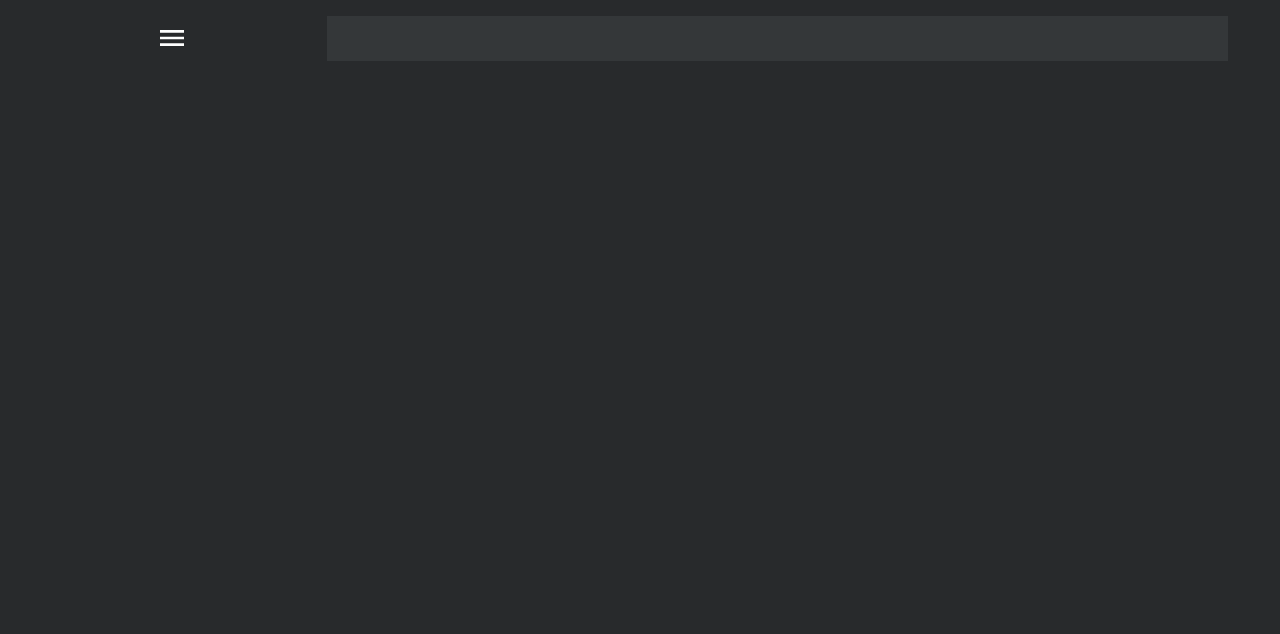
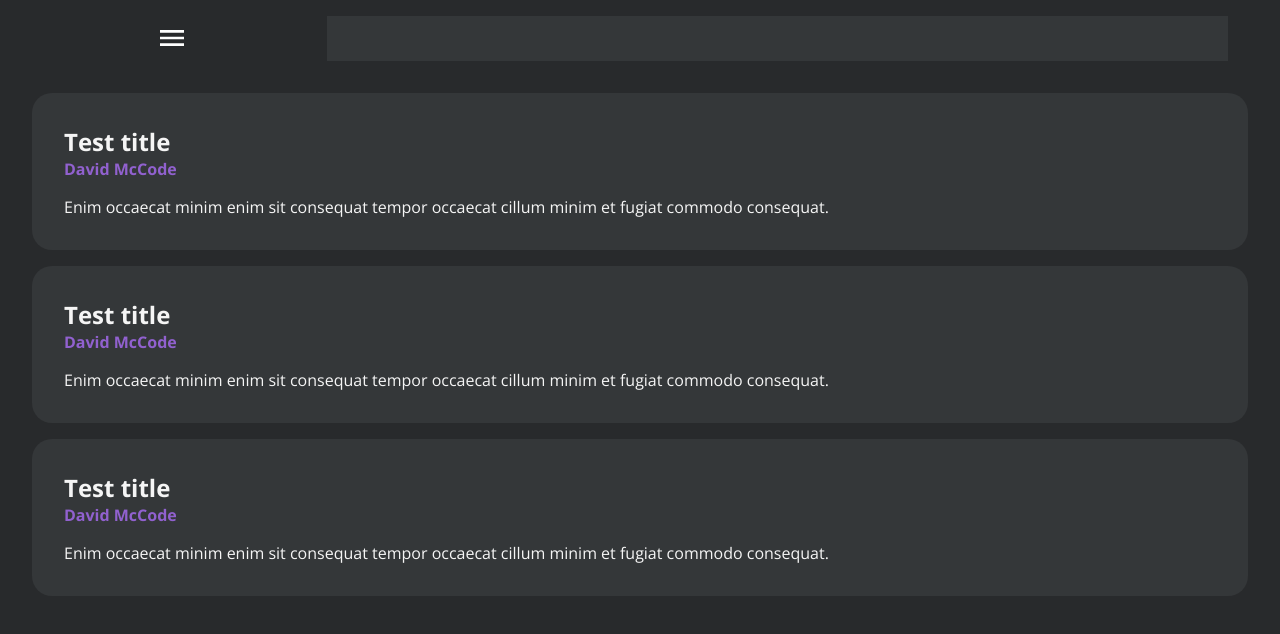
Before and after one commit to neelansh15/CoronaXIV2, a Vue app: page /#/search in a window 1280 px wide. Shown: the top 634 px of the page. Built offline with nearby package versions, Linux system fonts and the light colour scheme.

Commit message:
Basic Card design

```diff
--- /dev/null
+++ b/src/components/Card.vue
@@ -0,0 +1,49 @@
+<template>
+  <div class="card">
+      <h1 class="card-title">{{ paper.title }}</h1>
+      <h2 class="card-subtitle">{{ paper.author }}</h2>
+      <div class="content">
+          <p>
+            {{ paper.content }}
+          </p>
+      </div>
+  </div>
+</template>
+
+<script>
+export default {
+    name: 'Card',
+    props:{
+        paper:{
+            type: Object,
+            required: true
+        }
+    }
+}
+</script>
+
+<style lang="scss">
+//Variables
+$dark: #282a2c;
+$lightdark: lighten($dark, 5);
+$white: whitesmoke;
+$border-radius: 20px;
+
+.card{
+    background-color: $lightdark;
+    padding: 2em;
+    border-radius: $border-radius;
+    margin-bottom: 1em;
+
+    .card-title{
+        font-size: 1.5em;
+    }
+    .card-subtitle{
+        font-size: 1em;
+        color: #9161cf;
+    }
+    .content{
+        margin-top: 1em;
+    }
+}
+</style>
--- a/src/views/Search.vue
+++ b/src/views/Search.vue
@@ -5,21 +5,45 @@
         <img src="@/assets/Images/menu-white-18dp.svg" alt="Menu">
       </span>
       <form @submit.prevent="search()" class="navSearch">
-        <input type="text" v-model="searchString">
+        <input type="text" v-model="searchString" required>
       </form>
     </div>
 
     <div class="container">
-      <h1>{{ searchString }}</h1>
+      <div class="cards">
+          <Card v-for="paper in papers" :paper="paper" :key="paper.title + Math.random()" />
+      </div>
     </div>
   </div>
 </template>
 
 <script>
+import Card from '@/components/Card'
+
 export default {
     name: 'Search',
+    components:{
+      Card
+    },
     data: () => ({
-      searchString: ''
+      searchString: '',
+      papers: [
+        {
+          title: "Test title",
+          content: "Enim occaecat minim enim sit consequat tempor occaecat cillum minim et fugiat commodo consequat.",
+          author: "David McCode"
+        },
+        {
+          title: "Test title",
+          content: "Enim occaecat minim enim sit consequat tempor occaecat cillum minim et fugiat commodo consequat.",
+          author: "David McCode"
+        },
+        {
+          title: "Test title",
+          content: "Enim occaecat minim enim sit consequat tempor occaecat cillum minim et fugiat commodo consequat.",
+          author: "David McCode"
+        },
+      ]
     }),
     beforeRouteUpdate(to, from, next){
       this.searchString = to.query.q
@@ -36,7 +60,8 @@ export default {
       }
     },
     mounted(){
-      this.searchString = this.$route.query.q
+      // this.searchString = this.$route.query.q
+      console.log("MOUNTED")
     }
 }
 </script>
```
